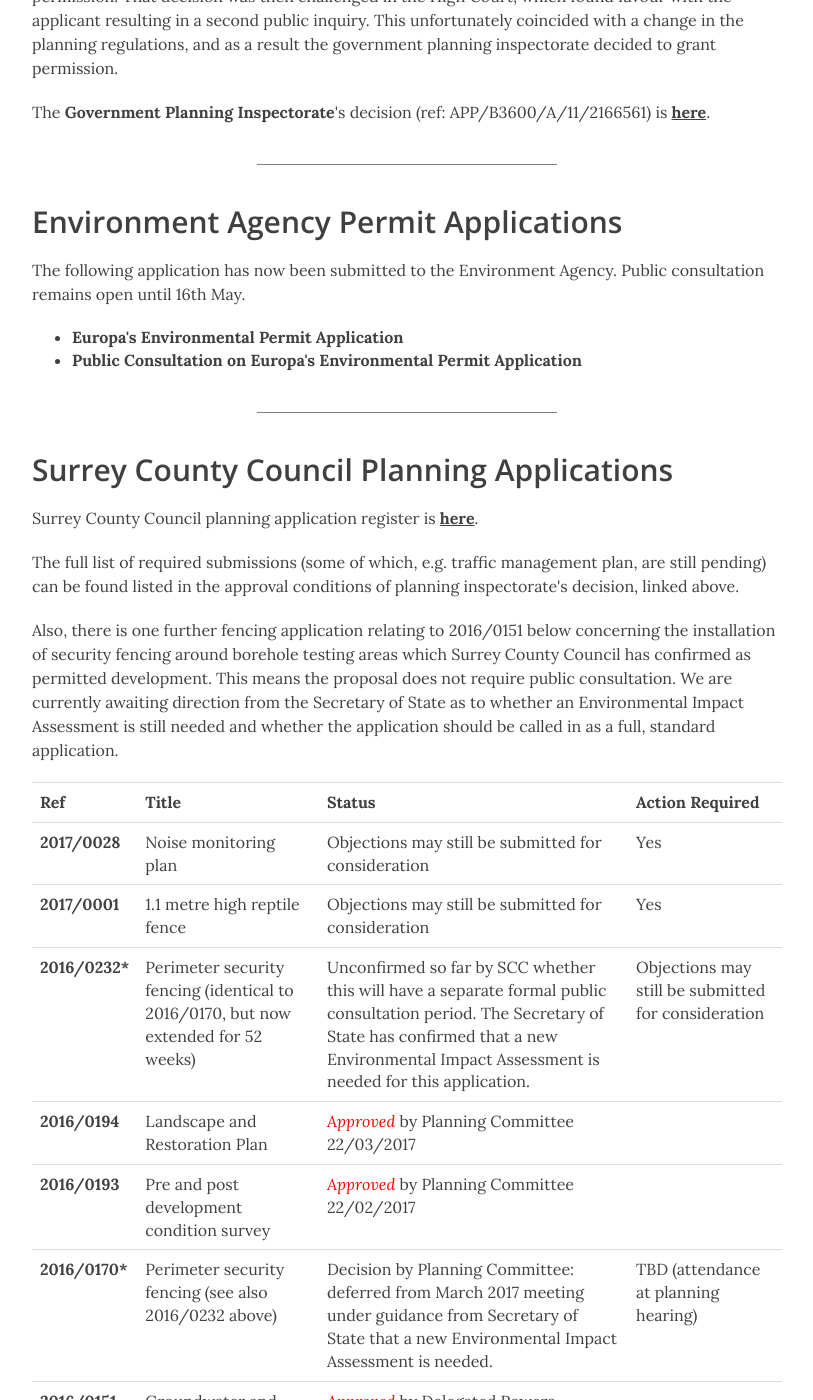
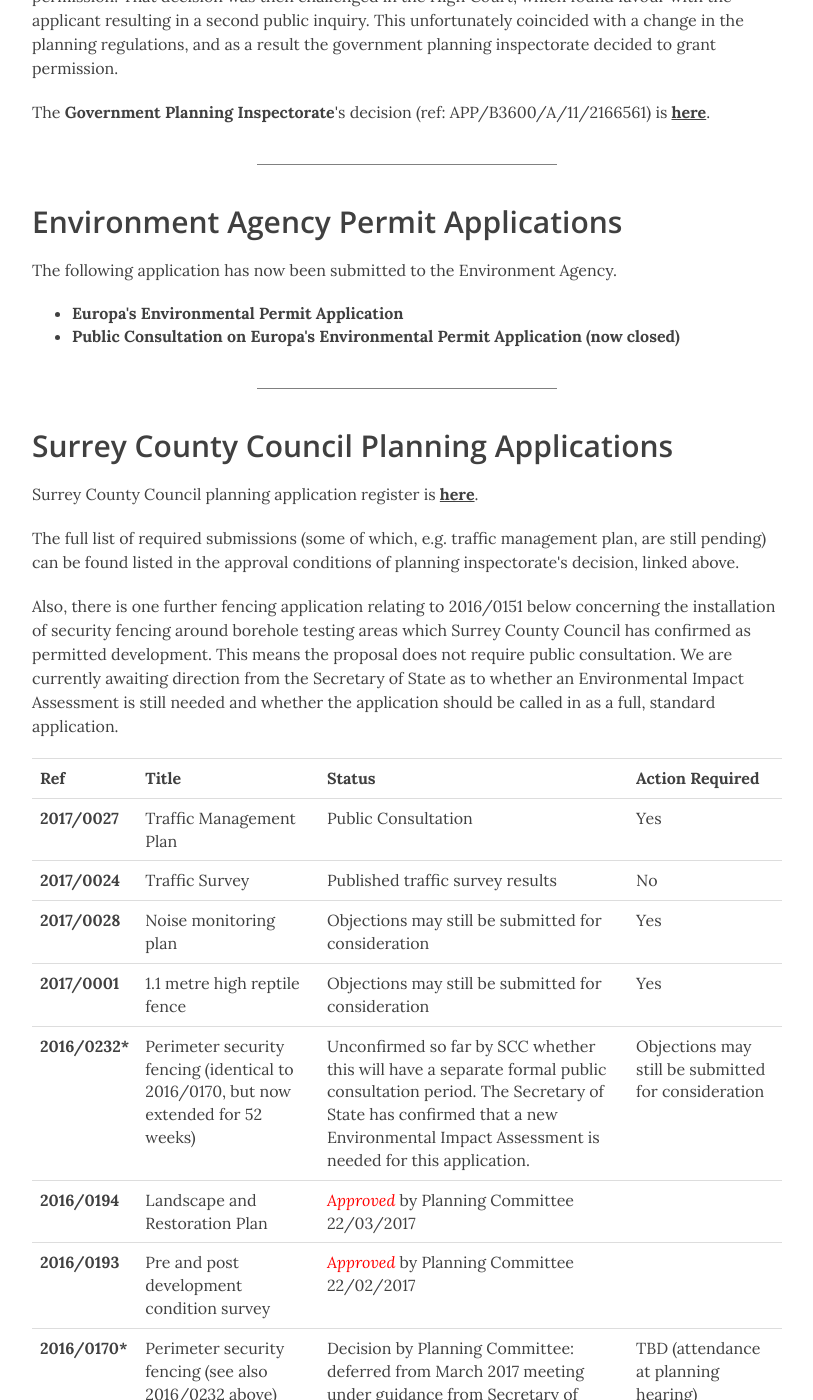
Before and after one commit to voiceforleithhill/v4lh-site-gen, a Jekyll site: the page built from status.html, in a window 1280 px wide and 1400 px high, scrolled down 517 px. Shown: the whole window, without its empty margins (233-1046 px from the left). Built offline with Jekyll 4.4.1, drawn with Linux system fonts in a browser that asks for light colours; nearby versions of some CDN libraries.

Commit message:
Content updates

```diff
--- a/_includes/status.html
+++ b/_includes/status.html
@@ -5,10 +5,10 @@
 <hr class="spacer">
 
 <h2>Environment Agency Permit Applications</h2>
-<p>The following application has now been submitted to the Environment Agency. Public consultation remains open until 16th May.
+<p>The following application has now been submitted to the Environment Agency.
 <ul>
 <li><a href="https://www.gov.uk/government/publications/rh5-6hn-europa-oil-gas-limited-environmental-permit-application-advertisement/rh5-6hn-europa-oil-gas-limited-environmental-permit-application-advertisement"><b>Europa's Environmental Permit Application</b></a></li>
-<li><a href="https://consult.environment-agency.gov.uk/psc/rh5-6hn-europa-oil-and-gas-limited/"><b>Public Consultation on Europa's Environmental Permit Application</b></a></li>
+<li><a href="https://consult.environment-agency.gov.uk/psc/rh5-6hn-europa-oil-and-gas-limited/"><b>Public Consultation on Europa's Environmental Permit Application (now closed)</b></a></li>
 </ul>
 </p>
 
@@ -24,6 +24,18 @@
     <th>Title</th>
     <th>Status</th>
     <th>Action Required</th>
+  </tr>
+  <tr>
+    <td><a href="https://planning.surreycc.gov.uk/planappdisp.aspx?AppNo=SCC%20Ref%202017/0027" class="submission">2017/0027</a></td>
+    <td>Traffic Management Plan</td>
+    <td>Public Consultation</td>
+    <td>Yes</td>
+  </tr>
+  <tr>
+    <td><a href="https://planning.surreycc.gov.uk/planappdisp.aspx?AppNo=SCC%20Ref%202017/0024" class="submission">2017/0024</a></td>
+    <td>Traffic Survey</td>
+    <td>Published traffic survey results</td>
+    <td>No</td>
   </tr>
   <tr>
     <td><a href="http://planning.surreycc.gov.uk/planappdisp.aspx?AppNo=SCC%20Ref%202017/0028" class="submission">2017/0028</a></td>
```
Also changed, not shown: _posts/2017-06-16-traffic-management-plan.markdown (+5 -3 lines), _posts/2017-06-17-traffic-management-email-template.markdown (added, +12 -0 lines), 3 other files.
